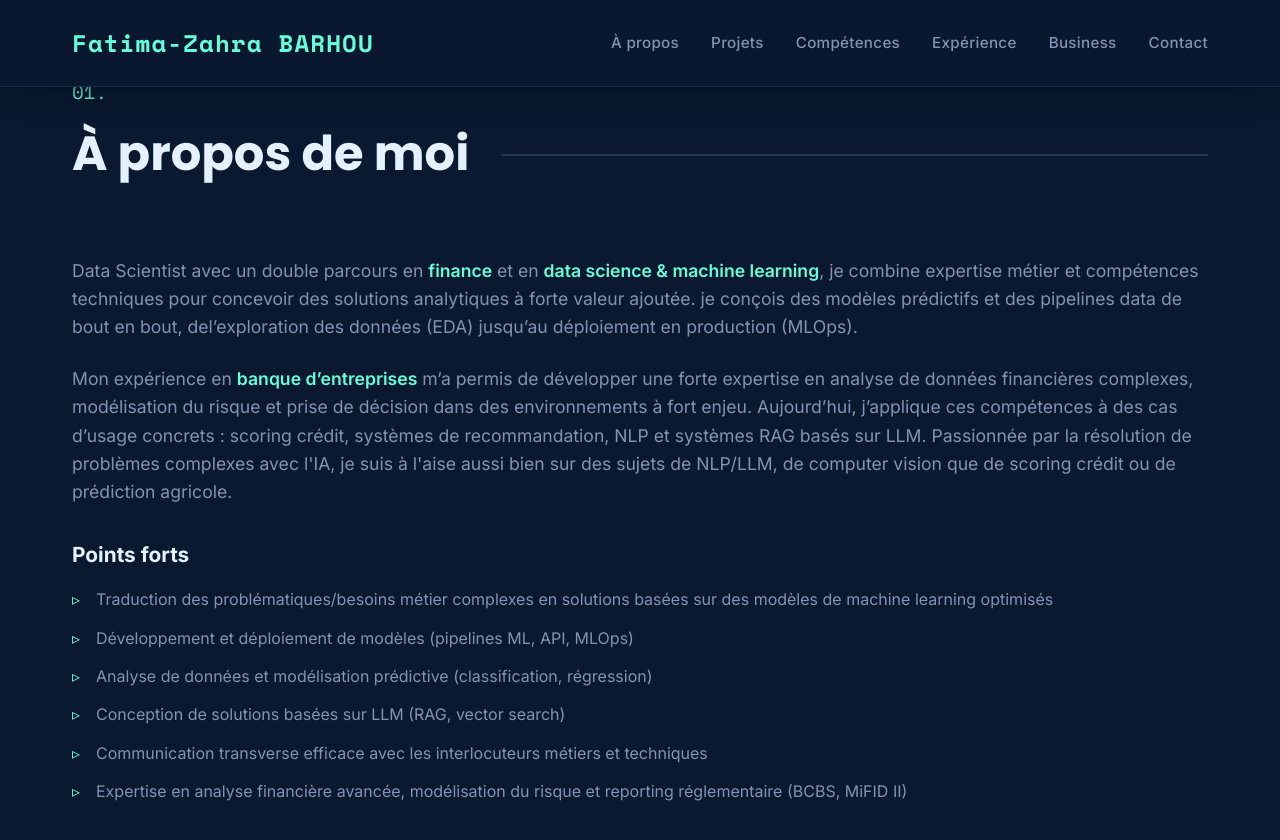
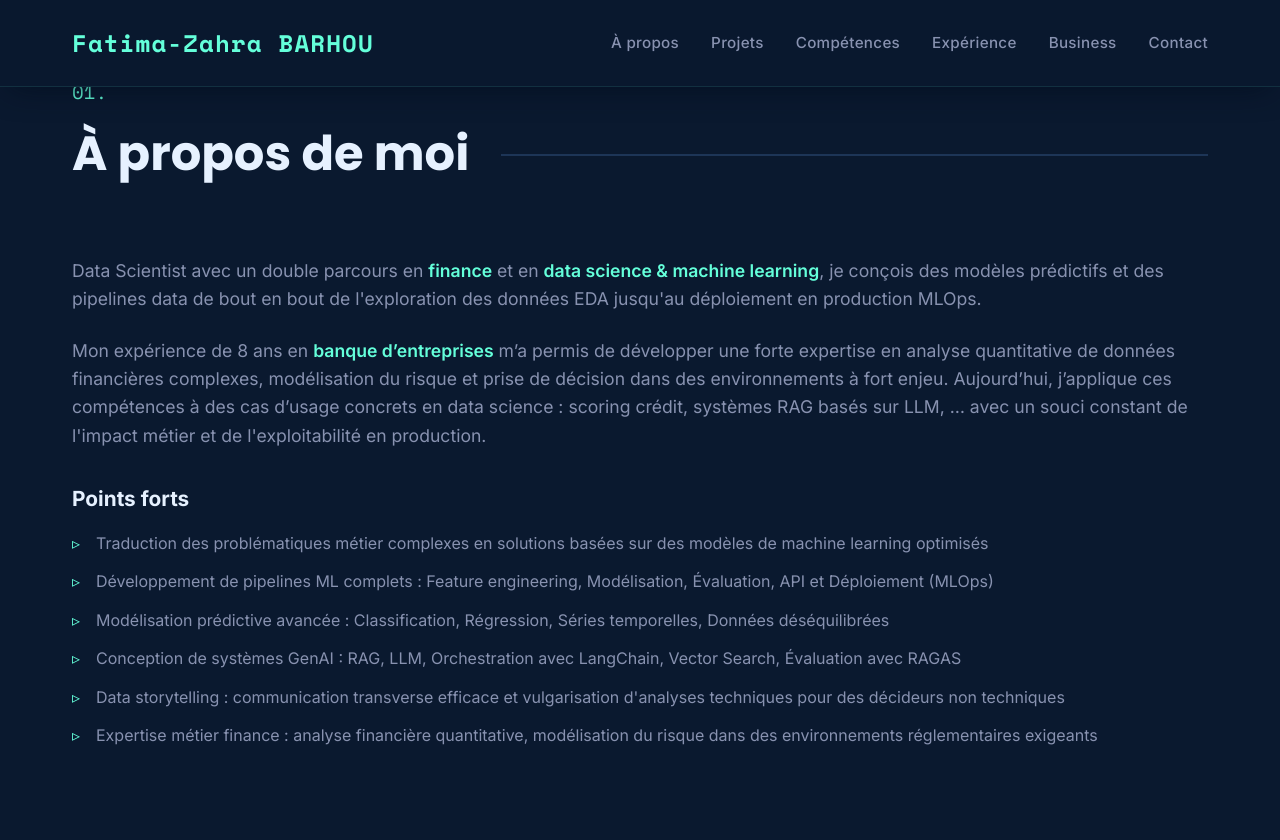
Before and after one commit to Fatima-ZahraB/Fatima-ZahraB.github.io, a Jekyll site: the page built from index.html, in a window 1280 px wide and 900 px high, scrolled down 1006 px. Shown: the top 840 px of the window. Built offline with Jekyll 4.4.1, drawn with Linux system fonts in a browser that asks for light colours; some of the changed text lies outside the part shown.

Commit message:
Refine text for clarity and consistency in index.html
Updated various phrases for clarity and consistency, including changes to the description of data science expertise and professional experience.

```diff
--- a/index.html
+++ b/index.html
@@ -11,7 +11,7 @@ layout: default
     <p>
       Je conçois et déploie des modèles de machine learning pour résoudre des problématiques métier à fort enjeu (scoring, recommandation, NLP, computer vision).
       Spécialisée en modélisation prédictive et exploitation de données complexes, je m’appuie sur plus de 8 ans d’expérience
-      en analyse financière et gestion des risques pour développer des solutions data-driven robustes et opérationnelles.
+      en analyse financière et gestion des risques pour développer des solutions data driven robustes et opérationnelles.
     </p>
     <div class="cta-buttons">
       <a href="#projects" class="btn btn-primary">Découvrir mes projets</a>
@@ -32,15 +32,13 @@ layout: default
       Data Scientist avec un double parcours en
       <strong class="highlight">finance</strong> et en
       <strong class="highlight">data science & machine learning</strong>,
-      je combine expertise métier et compétences techniques pour concevoir des solutions analytiques à forte valeur ajoutée.
-      je conçois des modèles prédictifs et des pipelines data de bout en bout, del’exploration des données (EDA) jusqu’au déploiement en production (MLOps).
+      je conçois des modèles prédictifs et des pipelines data de bout en bout de l'exploration des données EDA jusqu'au déploiement en production MLOps.
     </p>
 
     <p style="font-size: 1.1rem; margin-bottom: 1.5rem;">
-      Mon expérience en <strong class="highlight">banque d’entreprises</strong> m’a permis de développer une forte expertise
-      en analyse de données financières complexes, modélisation du risque et prise de décision dans des environnements à fort enjeu.
-      Aujourd’hui, j’applique ces compétences à des cas d’usage concrets : scoring crédit, systèmes de recommandation, NLP et systèmes RAG basés sur LLM.
-      Passionnée par la résolution de problèmes complexes avec l'IA, je suis à l'aise aussi bien sur des sujets de NLP/LLM, de computer vision que de scoring crédit ou de prédiction agricole.
+      Mon expérience de 8 ans en <strong class="highlight">banque d’entreprises</strong> m’a permis de développer une forte expertise
+      en analyse quantitative de données financières complexes, modélisation du risque et prise de décision dans des environnements à fort enjeu.
+      Aujourd’hui, j’applique ces compétences à des cas d’usage concrets en data science : scoring crédit, systèmes RAG basés sur LLM, …  avec un souci constant de l'impact métier et de l'exploitabilité en production.
     </p>
 
     <div style="margin-top: 2rem;">
@@ -48,27 +46,27 @@ layout: default
       <ul style="list-style: none; padding: 0;">
         <li style="margin-bottom: 0.8rem; padding-left: 1.5rem; position: relative;">
           <span style="position: absolute; left: 0; color: var(--secondary);">▹</span>
-          Traduction des problématiques/besoins métier complexes en solutions basées sur des modèles de machine learning optimisés
+          Traduction des problématiques métier complexes en solutions basées sur des modèles de machine learning optimisés
         </li>
         <li style="margin-bottom: 0.8rem; padding-left: 1.5rem; position: relative;">
           <span style="position: absolute; left: 0; color: var(--secondary);">▹</span>
-          Développement et déploiement de modèles (pipelines ML, API, MLOps)
+          Développement de pipelines ML complets : Feature engineering, Modélisation, Évaluation, API et Déploiement (MLOps)
         </li>
         <li style="margin-bottom: 0.8rem; padding-left: 1.5rem; position: relative;">
           <span style="position: absolute; left: 0; color: var(--secondary);">▹</span>
-          Analyse de données et modélisation prédictive (classification, régression)
+          Modélisation prédictive avancée : Classification, Régression, Séries temporelles, Données déséquilibrées
         </li>
         <li style="margin-bottom: 0.8rem; padding-left: 1.5rem; position: relative;">
           <span style="position: absolute; left: 0; color: var(--secondary);">▹</span>
-          Conception de solutions basées sur LLM (RAG, vector search)
+          Conception de systèmes GenAI :  RAG, LLM, Orchestration avec LangChain, Vector Search, Évaluation avec RAGAS
         </li>
         <li style="margin-bottom: 0.8rem; padding-left: 1.5rem; position: relative;">
           <span style="position: absolute; left: 0; color: var(--secondary);">▹</span>
-          Communication transverse efficace avec les interlocuteurs métiers et techniques
+          Data storytelling : communication transverse efficace et vulgarisation d'analyses techniques pour des décideurs non techniques
         </li>
         <li style="margin-bottom: 0.8rem; padding-left: 1.5rem; position: relative;">
           <span style="position: absolute; left: 0; color: var(--secondary);">▹</span>
-          Expertise en analyse financière avancée, modélisation du risque et reporting réglementaire (BCBS, MiFID II)
+          Expertise métier finance : analyse financière quantitative, modélisation du risque dans des environnements réglementaires exigeants
         </li>
       </ul>
     </div>
@@ -523,12 +521,16 @@ layout: default
   <div style="text-align: center; max-width: 650px; margin: 0 auto;">
 
     <p style="font-size: 1.2rem; color: var(--text-secondary); margin-bottom: 1.5rem; line-height: 1.8;">
-      Data Scientist avec une expertise en modélisation prédictive et MLOps, je conçois des solutions data-driven à fort impact métier, de l’analyse à la mise en production.
+      Data Scientist spécialisée en modélisation prédictive et MLOps, je conçois des solutions data driven à fort impact métier, de l’analyse à la mise en production.
     </p>
 
-    <p style="font-size: 1.1rem; color: var(--text-secondary); margin-bottom: 2rem;">
-      Je suis actuellement ouverte à des opportunités en Data Science, Machine Learning ou IA.
-      N'hésitez pas à me contacter pour échanger sur vos projets.
+    <p style="font-size: 1.2rem; color: var(--text-secondary); margin-bottom: 1.5rem; line-height: 1.8;">
+      Mon double profil en finance et data science me permet de transformer des problématiques métier complexes en modèles opérationnels, avec un haut niveau de rigueur technique et une attention constante à l’impact business.
+    </p>
+
+    <p style="font-size: 1.1rem; color: var(--text-secondary); margin-bottom: 2rem; line-height: 1.8;">
+      Je suis actuellement ouverte à des opportunités en Data Science, Machine Learning ou IA, notamment dans les secteurs de la finance, de l’assurance, de la fintech ou plus largement dans des environnements à forte intensité data.
+      N’hésitez pas à me contacter pour échanger sur vos projets ou vos enjeux.
     </p>
 
     <div style="display: flex; justify-content: center; gap: 2rem; margin-top: 2.5rem;">
```
